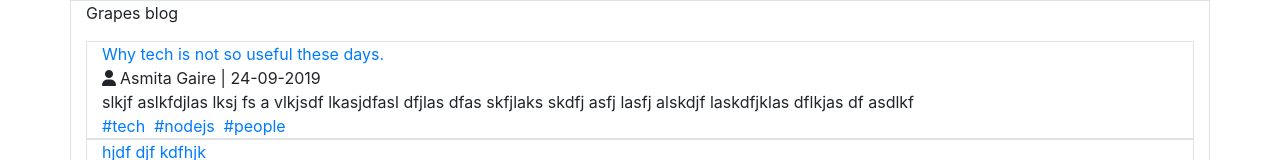
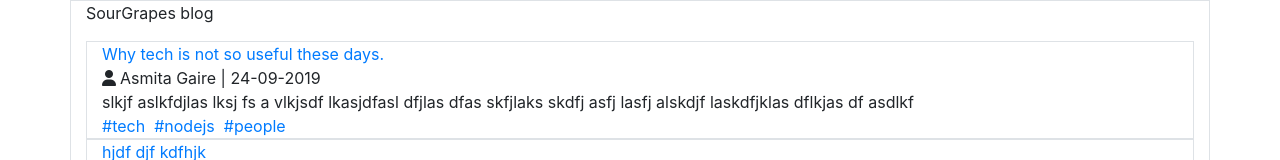
Before and after one commit to kishorliv/SourGrapes, a React (Create React App) app in the folder client/: page / in a window 1280 px wide. Shown: the top 160 px of the page. Built offline with nearby package versions, Linux system fonts and the light colour scheme.

Commit message:
Remove logo import.

```diff
--- a/client/src/App.js
+++ b/client/src/App.js
@@ -1,5 +1,4 @@
 import React from 'react';
-import logo from './logo.svg';
 import './App.css';
 import { PostList } from './components/Post';
 
@@ -26,7 +25,7 @@ function App() {
 
   return (
     <div className="container border">
-      <p>Grapes blog</p>
+      <p>SourGrapes blog</p>
       <PostList posts={posts} />
     </div>
   );
```
